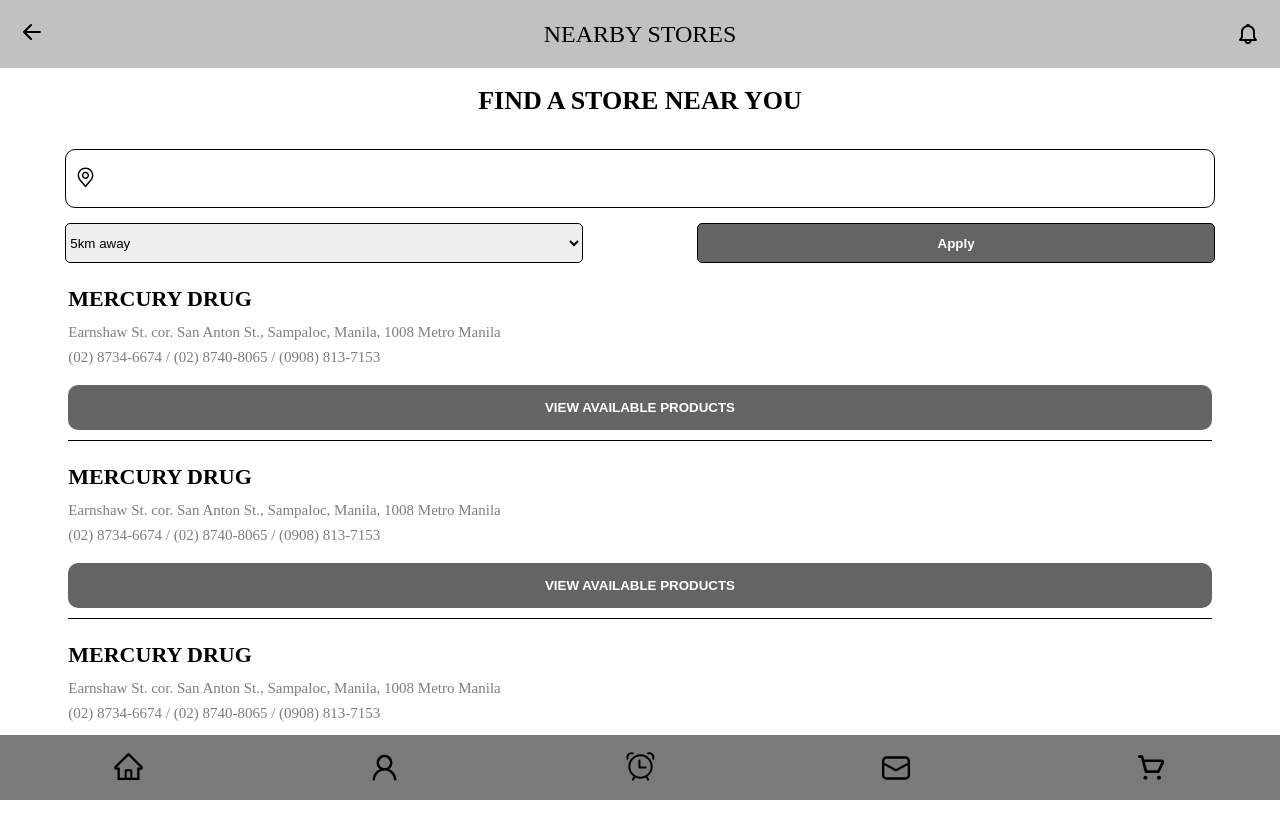
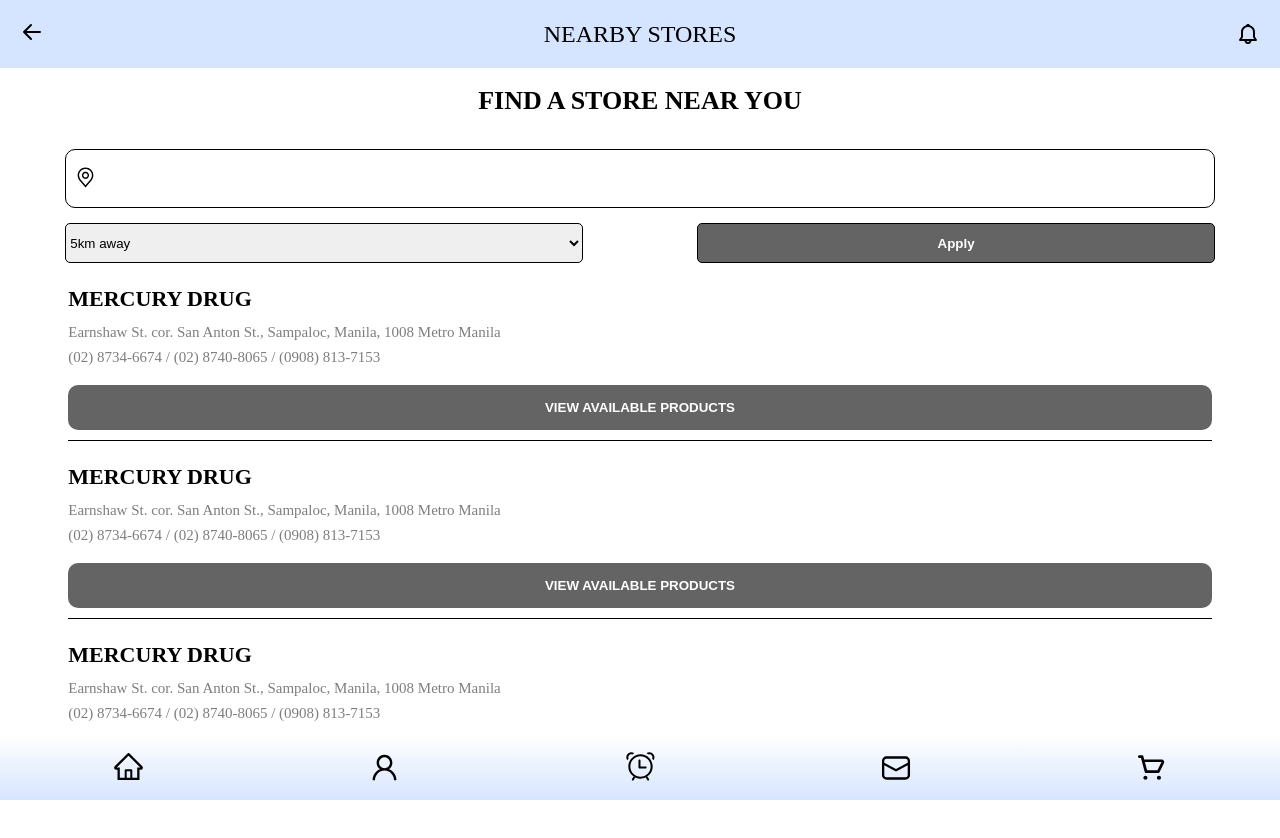
Before and after one commit to rickansen/mednology, a React (Create React App) app: page /NearbyStores in a window 1280 px wide. Shown: the top 838 px of the page. Built offline with nearby package versions, Linux system fonts and the light colour scheme.

Commit message:
Added colors to header and menu global comp

```diff
--- a/src/component/Header/header.module.css
+++ b/src/component/Header/header.module.css
@@ -4,5 +4,5 @@
     padding: 20px;
     font-size: 24px;
     align-items: center;
-    background-color: rgb(193, 193, 193);
+    background: rgb(214, 229, 255);
 }
--- a/src/component/Menu/menu.module.css
+++ b/src/component/Menu/menu.module.css
@@ -1,5 +1,5 @@
 .menu {
-    background-color: rgb(122, 122, 122);
+    background: linear-gradient(white, rgb(214, 229, 255));
     position: fixed;
     bottom: 0;
     z-index: 10;
```
